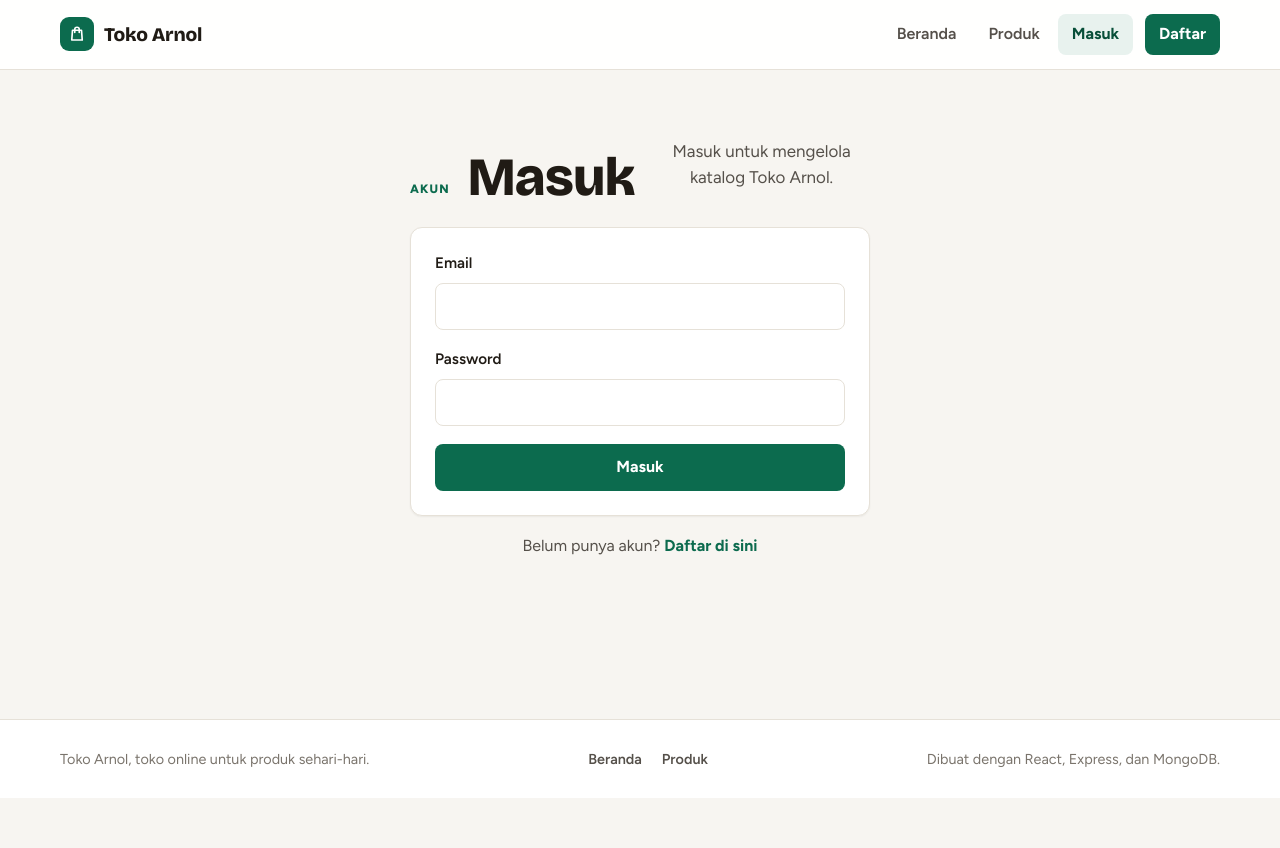
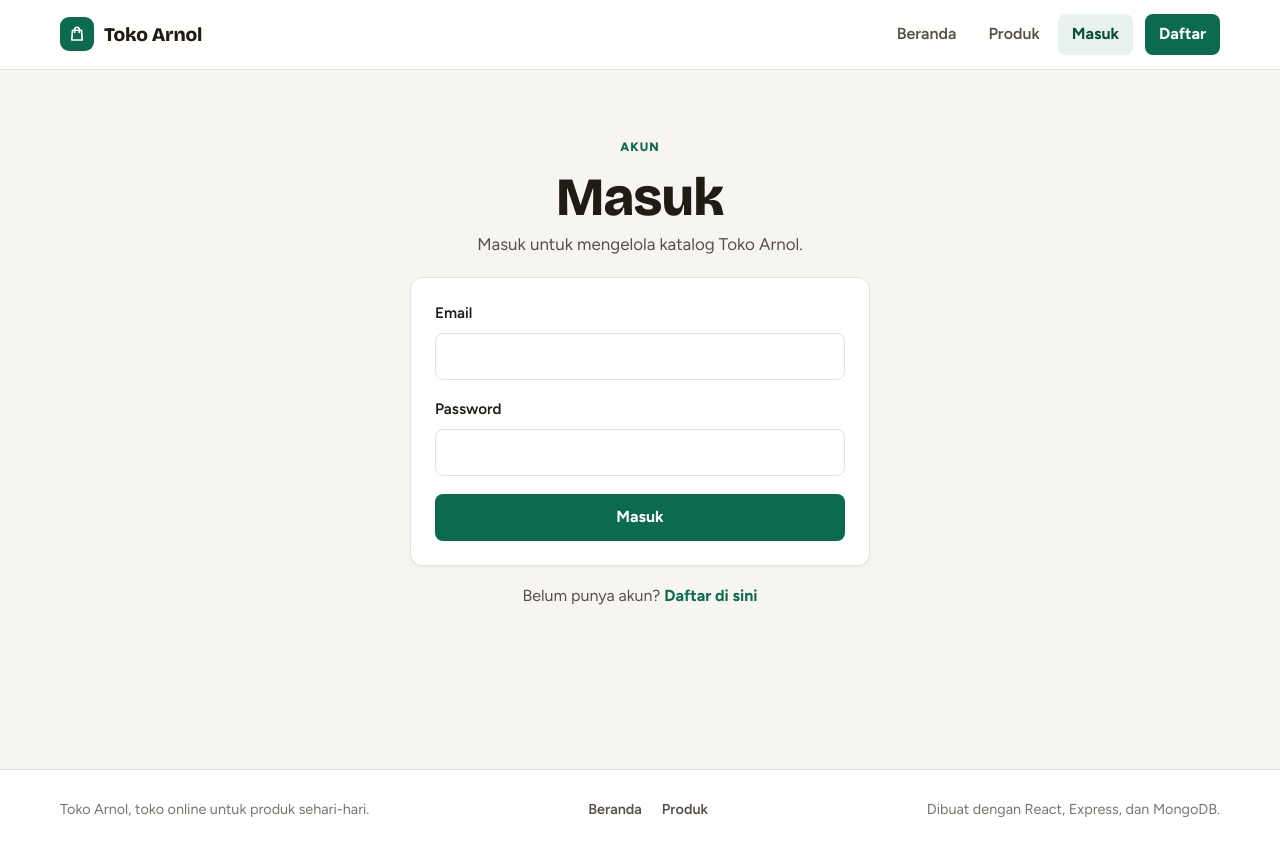
Before and after one commit to andreasarnol02/bion-specialized-platform-dev-lab-1, a React (Vite) app in the folder frontend/: page /login in a window 1280 px wide. Before the commit the page ends 800 px from the top, so only its background shows below. Built offline with nearby package versions, Linux system fonts and the light colour scheme; no server answers.

Commit message:
fix(ui): stack auth page header, resolve npm audit findings, add screenshots

```diff
--- a/frontend/src/styles/global.css
+++ b/frontend/src/styles/global.css
@@ -922,9 +922,20 @@ textarea:focus {
   padding: 32px 0 48px;
 }
 
+/* .section-header is a flex row (title left, action right) for the admin
+   pages. The auth pages stack three elements inside it instead, so the
+   direction has to be flipped or eyebrow/heading/lead spread across a row. */
 .auth-shell .section-header {
+  align-items: center;
+  flex-direction: column;
+  gap: 4px;
   margin-bottom: 20px;
   text-align: center;
+}
+
+.auth-shell .section-header .lead {
+  margin: 0;
+  max-width: 34ch;
 }
 
 .auth-switch {
```
Also changed, not shown: 11 other files (tests, documents, lock files or other folders).
